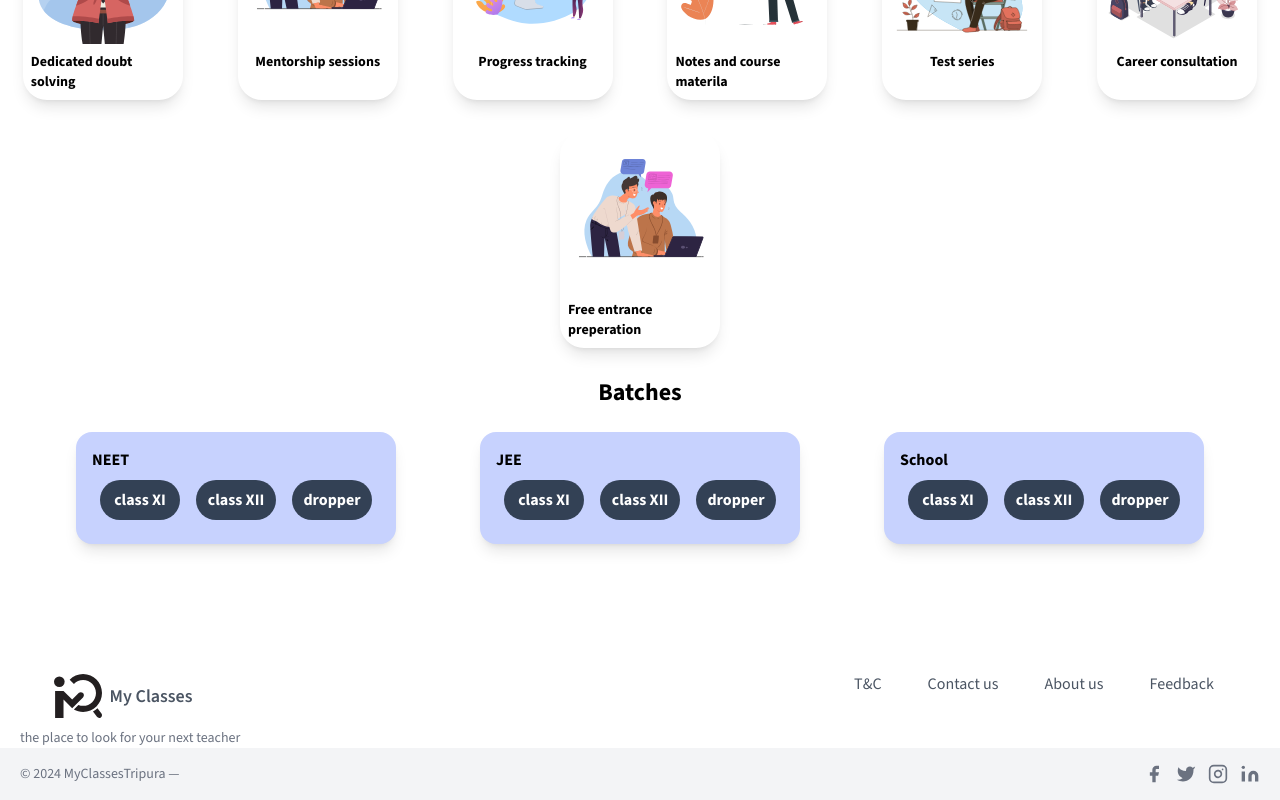
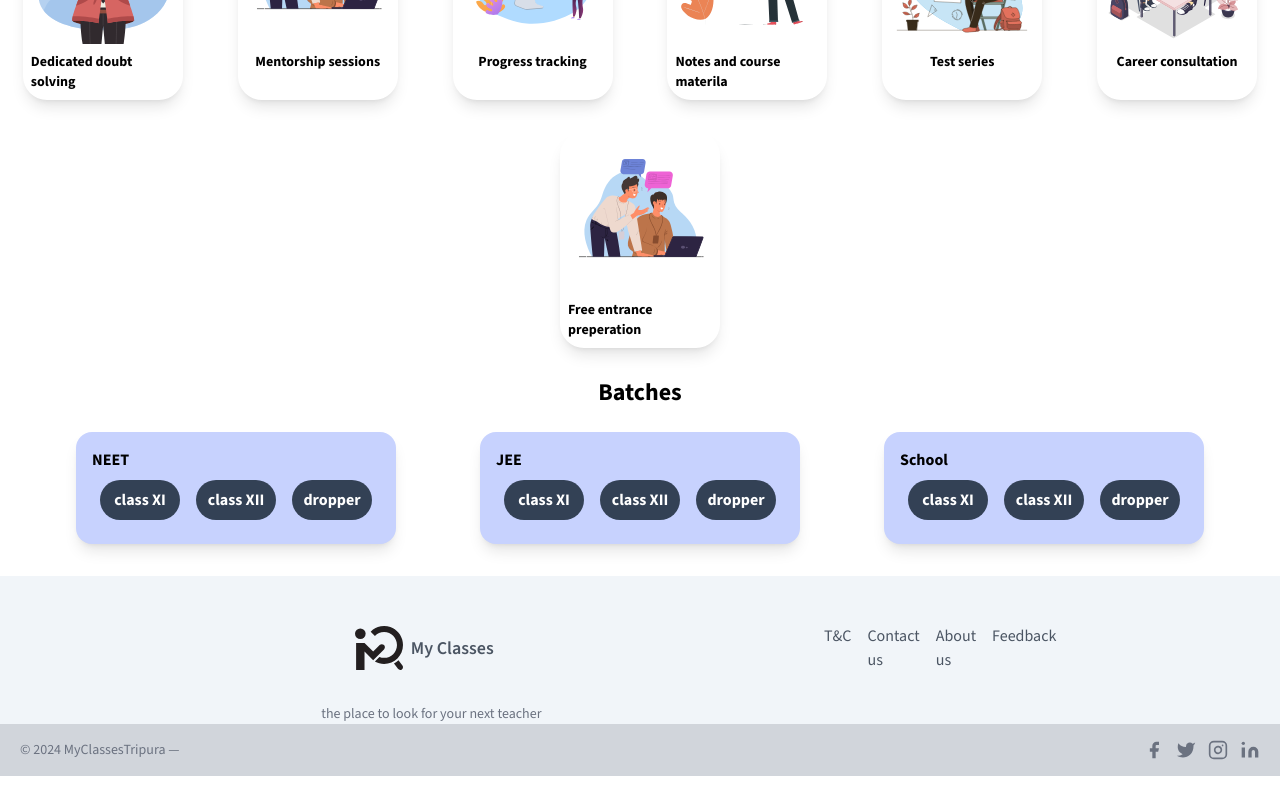
Before and after one commit to joydeep808/My_classes, a Next.js app in the folder nextjs-application/: page /dashboard in a window 1280 px wide. Shown: the part 1150-1950 px from the top of the page. After the commit the page ends 1926 px from the top, so only its background shows below. Built offline with nearby package versions, Linux system fonts and the light colour scheme.

Commit message:
developing pop up

```diff
--- a/nextjs-application/app/dashboard/page.tsx
+++ b/nextjs-application/app/dashboard/page.tsx
@@ -1,11 +1,23 @@
+"use client"
 import { Suspense } from 'react';
 import Home from '@/app/ui/home'
 import Performance from './(performance)/user_performance';
 import Services from '../ui/services';
 import Batches from '../ui/batches';
 import ProfileList from '../ui/teachers/profileList';
+import toast, { Toaster } from 'react-hot-toast';
+import { useEffect } from 'react';
 
-export default async function Page() {
+
+export default function Page() {
+
+  useEffect(()=>{
+
+      toast("hello! \nthis site is under construction \nwe are launching soon ");
+
+  },[])
+
+
     return (
       <main >
         <div className='bg-slate-300'>
@@ -15,6 +27,7 @@ export default async function Page() {
         <ProfileList/>
         <Services/>
         <Batches/>
+        <Toaster/>
 
       </main>
     );
--- a/nextjs-application/app/layout.tsx
+++ b/nextjs-application/app/layout.tsx
@@ -21,7 +21,7 @@ const source_Sans_3 = Source_Sans_3({
 export default function RootLayout({ children,}: {children: React.ReactNode }) {
   return (
 
-    <html lang="en">
+    <html lang="en" className='w-[100vw]'>
       <body className={`${source_Sans_3.className} antialiased font-medium `}>{children}</body>
 
     </html>
--- a/nextjs-application/app/page.tsx
+++ b/nextjs-application/app/page.tsx
@@ -6,11 +6,16 @@ import ProfileList from './ui/teachers/profileList';
 import Services from './ui/services';
 import Batches from './ui/batches';
 import Footer from './ui/footer';
+import { useEffect } from 'react';
 
 export default function Page() {
 
+  useEffect(()=>{
+    confirm("hello! \nthis site is under construction \nwe are launching soon ")
+  },[])
+
   return (
-    <main className="flex min-h-screen flex-col container ">
+    <main className="flex min-h-screen flex-col  ">
       <nav className="flex w-screen shadow-lg sticky h-20 top-0 z-10 shrink-0 items-end bg-white  p-2 md:h-22 gap-1 md:gap-3">
 
        <MyClassLogoBlack/>
--- a/nextjs-application/app/ui/footer.tsx
+++ b/nextjs-application/app/ui/footer.tsx
@@ -1,12 +1,15 @@
 import { MyClassLogoBlack } from "./myclass-logo";
 import { UserCircleIcon } from "@heroicons/react/24/solid";
+
 export default function Footer(){
     return(
-        <footer className="text-gray-600 body-font">
-            <div className="container px-5 pt-24 mx-auto flex md:items-center lg:items-start md:flex-row md:flex-nowrap flex-wrap flex-col">
+        <div className="text-gray-600 body-font bg-slate-100 flex flex-col ">
+            <div className=" px-5 pt-12 mx-auto flex md:items-center lg:items-start md:flex-row md:flex-nowrap flex-wrap flex-col">
                 <div className="w-64 flex-shrink-0 md:mx-0 mx-auto text-center md:text-left">
+
                     <MyClassLogoBlack/>
-                    <p className="mt-2 text-sm text-gray-500">the place to look for your next teacher</p>
+
+                    <p className="mt-8 text-sm text-gray-500">the place to look for your next teacher</p>
                 </div>
                 <div className="flex-grow flex flex-wrap md:pl-20 -mb-10 md:mt-0 mt-10 md:text-left text-center">
                     <div className="lg:w-1/2  w-full px-4 ml-auto">
@@ -26,28 +29,28 @@ export default function Footer(){
 
                 </div>
             </div>
-            <div className="bg-gray-100">
-                <div className="container mx-auto py-4 px-5 flex flex-wrap flex-col sm:flex-row">
+            <div className="bg-gray-300">
+                <div className="  mx-auto py-4 px-5 flex flex-wrap flex-col sm:flex-row">
                 <p className="text-gray-500 text-sm text-center sm:text-left">© 2024 MyClassesTripura — </p>
                 <span className="inline-flex sm:ml-auto sm:mt-0 mt-2 justify-center sm:justify-start">
                     <a className="text-gray-500">
-                    <svg fill="currentColor" stroke-linecap="round" stroke-linejoin="round" stroke-width="2" className="w-5 h-5" viewBox="0 0 24 24">
+                    <svg fill="currentColor" strokeLinecap="round"  strokeLinejoin="round" strokeWidth="2" className="w-5 h-5" viewBox="0 0 24 24">
                         <path d="M18 2h-3a5 5 0 00-5 5v3H7v4h3v8h4v-8h3l1-4h-4V7a1 1 0 011-1h3z"></path>
                     </svg>
                     </a>
                     <a className="ml-3 text-gray-500">
-                    <svg fill="currentColor" stroke-linecap="round" stroke-linejoin="round" stroke-width="2" className="w-5 h-5" viewBox="0 0 24 24">
+                    <svg fill="currentColor" strokeLinecap="round"  strokeLinejoin="round" strokeWidth="2" className="w-5 h-5" viewBox="0 0 24 24">
                         <path d="M23 3a10.9 10.9 0 01-3.14 1.53 4.48 4.48 0 00-7.86 3v1A10.66 10.66 0 013 4s-4 9 5 13a11.64 11.64 0 01-7 2c9 5 20 0 20-11.5a4.5 4.5 0 00-.08-.83A7.72 7.72 0 0023 3z"></path>
                     </svg>
                     </a>
                     <a className="ml-3 text-gray-500">
-                    <svg fill="none" stroke="currentColor" stroke-linecap="round" stroke-linejoin="round" stroke-width="2" className="w-5 h-5" viewBox="0 0 24 24">
+                    <svg fill="none" stroke="currentColor" strokeLinecap="round"  strokeLinejoin="round" strokeWidth="2" className="w-5 h-5" viewBox="0 0 24 24">
                         <rect width="20" height="20" x="2" y="2" rx="5" ry="5"></rect>
                         <path d="M16 11.37A4 4 0 1112.63 8 4 4 0 0116 11.37zm1.5-4.87h.01"></path>
                     </svg>
                     </a>
                     <a className="ml-3 text-gray-500">
-                    <svg fill="currentColor" stroke="currentColor" stroke-linecap="round" stroke-linejoin="round" stroke-width="0" className="w-5 h-5" viewBox="0 0 24 24">
+                    <svg fill="currentColor" stroke="currentColor" strokeLinecap="round"  strokeLinejoin="round" strokeWidth="0" className="w-5 h-5" viewBox="0 0 24 24">
                         <path stroke="none" d="M16 8a6 6 0 016 6v7h-4v-7a2 2 0 00-2-2 2 2 0 00-2 2v7h-4v-7a6 6 0 016-6zM2 9h4v12H2z"></path>
                         <circle cx="4" cy="4" r="2" stroke="none"></circle>
                     </svg>
@@ -55,7 +58,7 @@ export default function Footer(){
                 </span>
                 </div>
             </div>
-        </footer>
+        </div>
 
     );
 }
--- a/nextjs-application/app/ui/teachers/profileList.tsx
+++ b/nextjs-application/app/ui/teachers/profileList.tsx
@@ -5,7 +5,7 @@ import {profiles} from '@/app/pageData'
 const ProfileList = () => {
   return (
 
-    <div className="flex flex-col items-center self-start justify-center  md:h-2/5 md:px-2 md:py-0 md:mb-auto ">
+    <div className="flex flex-col items-center self-start justify-center  md:h-2/5   md:mb-auto ">
       <strong className='font-extrabold text-2xl'>
         Top Rated Teachers</strong>
 
```
